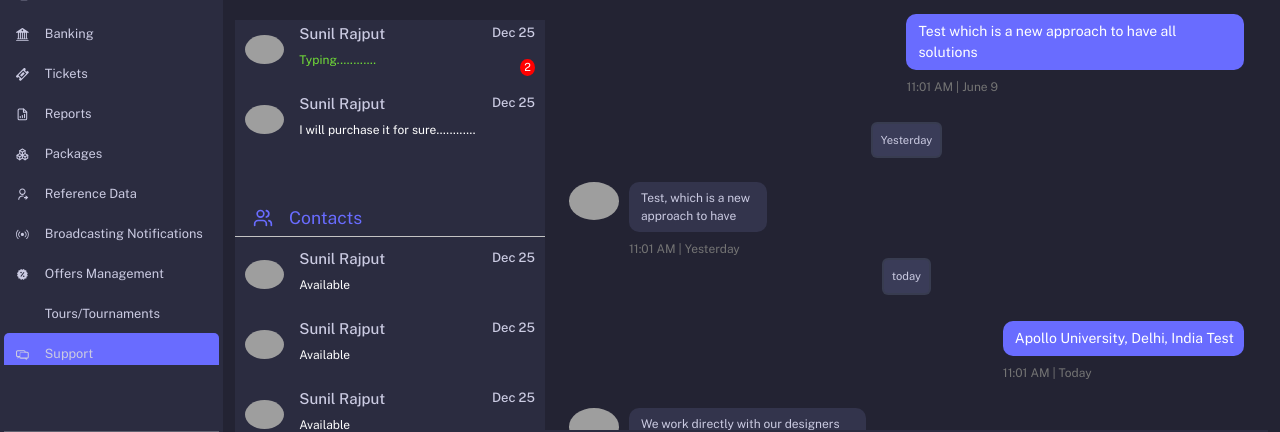
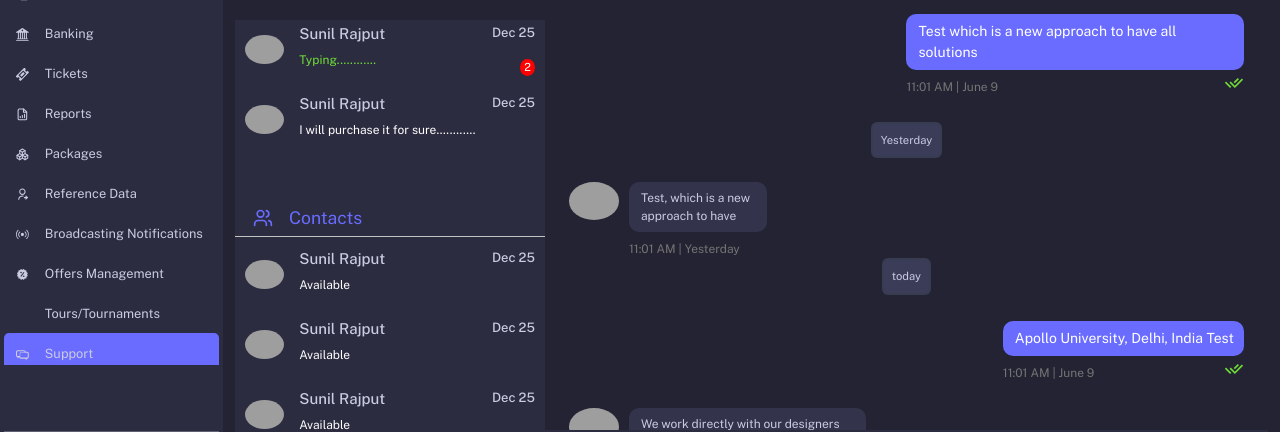
Before and after one commit to Texch999/management-panel, a React (Create React App) app: page /support-chat in a window 1280 px wide. Shown: the part 300-732 px from the top of the page. Built offline with nearby package versions, Linux system fonts and the light colour scheme; grey boxes are pictures that could not be loaded; some icons are missing.

Commit message:
added changes

```diff
--- a/src/pages/chat/Chats.jsx
+++ b/src/pages/chat/Chats.jsx
@@ -7,7 +7,8 @@ import { BiSolidCamera } from "react-icons/bi";
 import { ImAttachment } from "react-icons/im";
 import { MdMicNone } from "react-icons/md";
 import { LuUsers } from "react-icons/lu";
-
+import { BiSolidMessageSquareDetail } from "react-icons/bi";
+import { RiCheckDoubleLine } from "react-icons/ri";
 function Chats() {
   return (
     <div class="container">
@@ -289,7 +290,11 @@ function Chats() {
               <div class="outgoing_msg">
                 <div class="sent_msg">
                   <p>Test which is a new approach to have all solutions</p>
-                  <span class="time_date"> 11:01 AM | June 9</span>{" "}
+                  <div className="d-flex justify-content-between align-items-center">
+                    <span class="time_date"> 11:01 AM | June 9</span>{" "}
+                    <RiCheckDoubleLine
+                      style={{ fontSize: "20px", color: "#70dc37" }}                      />
+                  </div>
                 </div>
               </div>
               <div className="d-flex justify-content-center my-4">
@@ -321,7 +326,12 @@ function Chats() {
               <div class="outgoing_msg">
                 <div class="sent_msg">
                   <p>Apollo University, Delhi, India Test</p>
-                  <span class="time_date"> 11:01 AM | Today</span>{" "}
+                  <div className="d-flex justify-content-between align-items-center">
+                    <span class="time_date"> 11:01 AM | June 9</span>{" "}
+                    <RiCheckDoubleLine
+                      style={{ fontSize: "20px", color: "#70dc37" }}
+                    />
+                  </div>{" "}
                 </div>
               </div>
               <div class="incoming_msg">
@@ -385,18 +395,13 @@ function Chats() {
               </div>
             </div>
 
-            {/* <div className="d-flex flex-row align-items-center">
-              <div className="bg-clr-chat px-2 py-2 rounded mx-2">
-                <BiSolidCamera className="upload-icon" />
-              </div>
-              <div className="bg-clr-chat px-2 py-2 rounded mx-2">
-                <GrAttachment className="upload-icon" />
-              </div>
-              <div className="bg-clr-chat px-2 py-2 rounded mx-2">
-                <MdMicNone className="upload-icon" />
-              </div>
-            </div> */}
           </div>
+        </div>
+      </div>
+      <div className="d-flex flex-row justify-content-end">
+        <div className="chat-blow-button d-flex justify-content-between align-items-center">
+          <BiSolidMessageSquareDetail style={{ fontSize: "30px" }} />
+          <span className="clr-corn-flower ms-1">Chat With Us</span>
         </div>
       </div>
     </div>
--- a/src/pages/chat/styles.css
+++ b/src/pages/chat/styles.css
@@ -224,3 +224,9 @@ img {
 .h-8vh {
   height: 8vh !important;
 }
+.chat-blow-button{
+  background: #696cff;
+  padding: 20px;
+  border-radius: 30px 0px 30px 30px;
+  color: white;
+}
```
